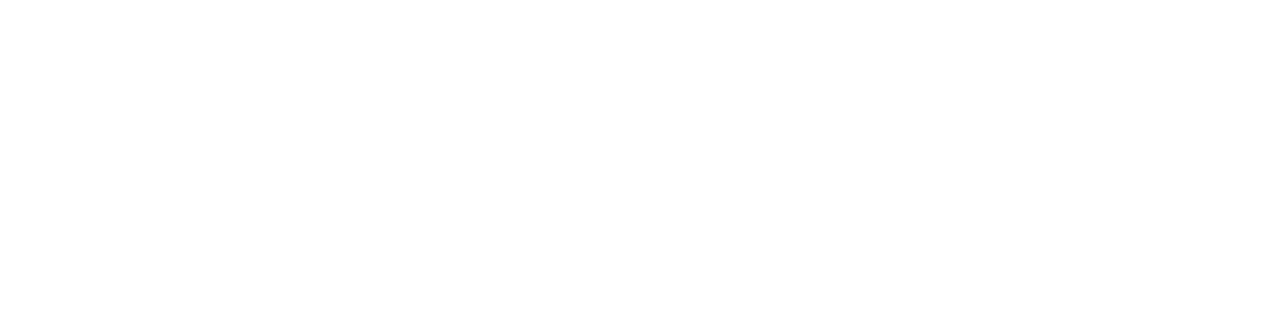
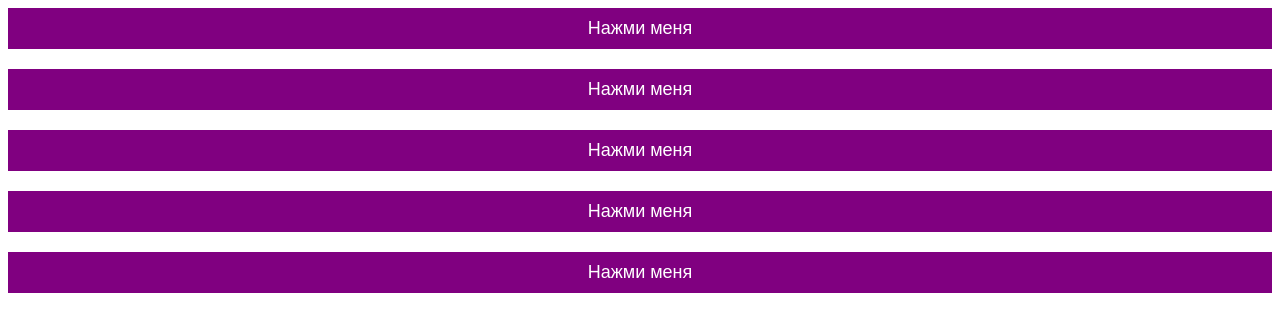
Before and after one commit to Tynberli/advanced, a plain HTML site: page index.html in a window 1280 px wide. Drawn offline with Linux system fonts and the light colour scheme.

Commit message:
12-buttons

```diff
--- a/app.js
+++ b/app.js
@@ -1,8 +1,21 @@
 'use strict'
-/* Сделайте функцию получения координат пользователя,
-используя API но преобразовав его в Promise. */
 
-navigator.geolocation.getCurrentPosition((position) => {
-    doSomthing(position.coords.latitude, position.coords.longitude);
-});
-console.log(navigator)
+const wrapper = document.querySelector('.wrapper');
+console.log(wrapper);
+for (let i = 0; i < 5; i++) {
+    const el = document.createElement('button');
+    el.innerText = `Нажми меня`;
+    el.classList.add('button');
+    wrapper.append(el);
+}
+const btn = document.querySelectorAll('.button');
+const text = document.querySelector('.text');
+let count = 0;
+
+btn.forEach((button) => {
+    button.innerText = 'Нажми меня';
+    button.addEventListener('click', () => {
+        button.innerText = 'Нажата';
+        text.innerText = `Количество нажатий ${count += 1}`
+    })
+})
--- a/index.html
+++ b/index.html
@@ -4,6 +4,8 @@
 <head>
     <meta charset="UTF-8">
     <meta name="viewport" content="width=device-width, initial-scale=1.0">
+    <link rel="stylesheet" href="style.css">
+    <script src="app.js" defer></script>
     <title>Document</title>
 </head>
 <style>
@@ -16,7 +18,11 @@
     <div class="text-tablo"></div>
     <div class="countdown"></div>
     <div class="filter"></div>
-    <script src="app.js"></script>
+
+    <div class="wrapper">
+    </div>
+    <div class="text"></div>
+
 </body>
 
 </html>
--- /dev/null
+++ b/style.css
@@ -0,0 +1,27 @@
+.button {
+	background: purple;
+	color: white;
+	border: none;
+	padding: 10px;
+	font-size: 18px;
+	cursor: pointer;
+}
+
+.wrapper {
+	display: flex;
+	justify-content: center;
+	flex-direction: column;
+	gap: 20px;
+	margin-bottom: 20px;
+}
+
+.wrapper > div {
+	background: #333;
+	padding: 20px;
+	color: white;
+	border-radius: 10px;
+}
+.yellow {
+	background: yellow !important;
+	color: #333 !important;
+}
```
